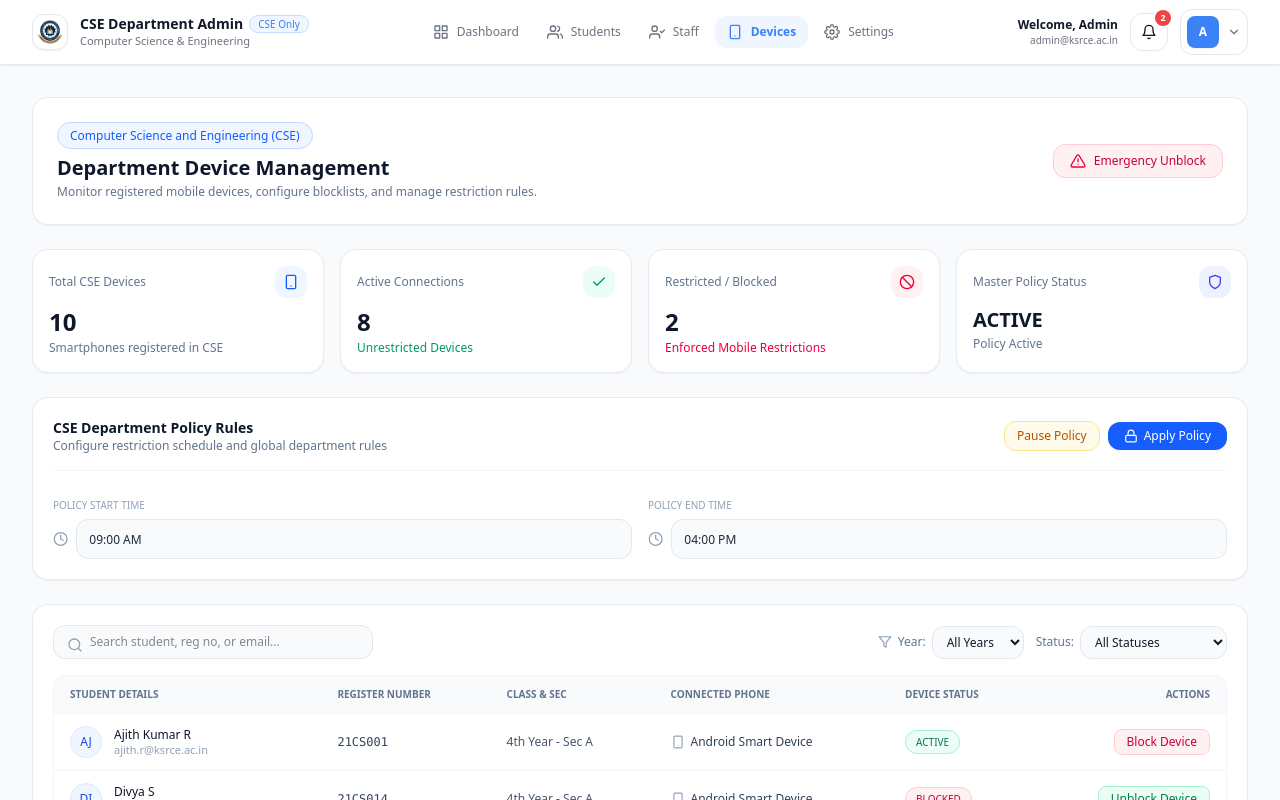
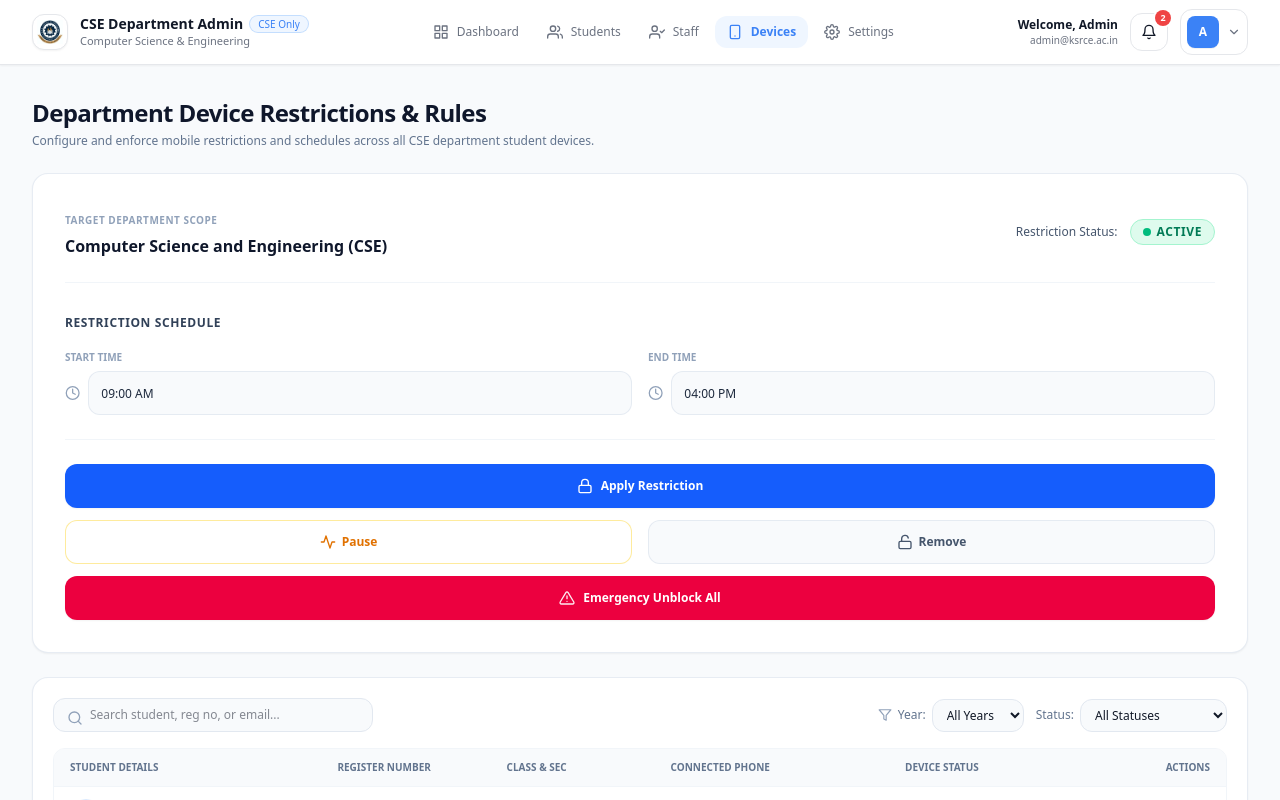
Before and after one commit to dharshinibala025/web_jammer, a React (Vite) app in the folder frontend/: page /admin/devices in a window 1280 px wide. Shown: the top 800 px of the page. Built offline with nearby package versions, Linux system fonts and the light colour scheme.

Commit message:
admindevice fixed

```diff
--- a/frontend/src/pages/admin/AdminDevicesPage.jsx
+++ b/frontend/src/pages/admin/AdminDevicesPage.jsx
@@ -11,15 +11,14 @@
   FiCheck,
   FiSlash,
   FiShield,
-  FiRefreshCw,
-  FiSend
+  FiActivity
 } from 'react-icons/fi';
 
 export const AdminDevicesPage = () => {
   const [students, setStudents] = useState(adminService.getStudents());
   const [startTime, setStartTime] = useState('09:00 AM');
   const [endTime, setEndTime] = useState('04:00 PM');
-  const [restrictionStatus, setRestrictionStatus] = useState('ACTIVE');
+  const [restrictionStatus, setRestrictionStatus] = useState('ACTIVE'); // 'ACTIVE' | 'PAUSED' | 'IDLE'
   const [searchTerm, setSearchTerm] = useState('');
   const [yearFilter, setYearFilter] = useState('All');
   const [statusFilter, setStatusFilter] = useState('All');
@@ -58,6 +57,15 @@
     );
   };
 
+  const handleLiftPolicy = () => {
+    setRestrictionStatus('IDLE');
+    adminService.addNotification(
+      'Department Restrictions Lifted',
+      'All CSE Department restrictions have been set to Idle.'
+    );
+    alert('All department policy restrictions removed.');
+  };
+
   const handleEmergencyUnblockAll = () => {
     if (window.confirm('Are you sure you want to lift all mobile restrictions across CSE department?')) {
       setRestrictionStatus('IDLE');
@@ -67,7 +75,20 @@
         'Emergency Unblock Executed',
         'All student mobile restrictions have been lifted by Admin.'
       );
+      alert('Emergency unblock executed successfully.');
     }
+  };
+
+  const getStatusBgColor = () => {
+    if (restrictionStatus === 'ACTIVE') return 'bg-emerald-100/70 border-emerald-200 text-emerald-700';
+    if (restrictionStatus === 'PAUSED') return 'bg-amber-100/70 border-amber-200 text-amber-700';
+    return 'bg-slate-100/70 border-slate-200 text-slate-700';
+  };
+
+  const getStatusDotColor = () => {
+    if (restrictionStatus === 'ACTIVE') return 'bg-emerald-500';
+    if (restrictionStatus === 'PAUSED') return 'bg-amber-500';
+    return 'bg-slate-400';
   };
 
   // Filtered devices list
@@ -81,142 +102,109 @@
     return matchesSearch && matchesYear && matchesStatus;
   });
 
-  const totalDevices = students.length;
-  const blockedDevicesCount = students.filter(s => s.status === 'Blocked').length;
-  const activeDevicesCount = students.filter(s => s.status === 'Active').length;
-
   return (
     <div className="space-y-6 text-left w-full">
-      {/* Page Header Banner */}
-      <div className="bg-white border border-slate-200/80 rounded-2xl p-6 shadow-xs flex flex-col md:flex-row md:items-center justify-between gap-4">
+      {/* Top Header */}
       <div>
-          <span className="px-3 py-1 rounded-full text-xs font-medium bg-blue-50 text-blue-600 border border-blue-200">
-            Computer Science and Engineering (CSE)
-          </span>
-          <h2 className="text-xl font-semibold text-slate-900 mt-2">Department Device Management</h2>
-          <p className="text-xs font-normal text-slate-500 mt-0.5">
-            Monitor registered mobile devices, configure blocklists, and manage restriction rules.
+        <h2 className="text-2xl font-bold tracking-tight text-slate-900">Department Device Restrictions & Rules</h2>
+        <p className="text-xs font-normal text-slate-500 mt-1">
+          Configure and enforce mobile restrictions and schedules across all CSE department student devices.
         </p>
       </div>
 
-        <div className="flex items-center space-x-2 shrink-0">
-          <button
-            onClick={handleEmergencyUnblockAll}
-            className="px-4 py-2 rounded-xl bg-rose-50 hover:bg-rose-100 text-rose-700 border border-rose-200 font-medium text-xs flex items-center space-x-2 cursor-pointer transition-colors"
-          >
-            <FiAlertTriangle className="w-4 h-4 text-rose-600" />
-            <span>Emergency Unblock</span>
-          </button>
+      {/* Master Control Card (Identical to Staff Device Page structure) */}
+      <div className="bg-white rounded-2xl border border-slate-200/80 p-6 sm:p-8 shadow-xs space-y-6">
+
+        {/* Target Supervision Department Bar */}
+        <div className="flex flex-col sm:flex-row sm:items-center justify-between gap-4 pb-6 border-b border-slate-100">
+          <div>
+            <span className="text-[10px] font-semibold text-slate-400 uppercase tracking-wider">Target Department Scope</span>
+            <div className="flex items-center space-x-3 mt-1">
+              <span className="text-base font-semibold text-slate-900">Computer Science and Engineering (CSE)</span>
             </div>
           </div>
 
-      {/* Summary Cards */}
-      <div className="grid grid-cols-1 sm:grid-cols-2 lg:grid-cols-4 gap-4">
-        <div className="bg-white border border-slate-200/80 rounded-2xl p-4 shadow-xs">
-          <div className="flex items-center justify-between">
-            <span className="text-xs font-medium text-slate-500">Total CSE Devices</span>
-            <div className="p-2 rounded-xl bg-blue-50 text-blue-600">
-              <FiSmartphone className="w-4 h-4" />
+          <div className="flex items-center space-x-3">
+            <span className="text-xs font-medium text-slate-600">Restriction Status:</span>
+            <div className={`px-3 py-1 rounded-full border flex items-center space-x-1.5 ${getStatusBgColor()}`}>
+              <span className={`w-2 h-2 rounded-full ${getStatusDotColor()}`} />
+              <span className="text-xs font-semibold tracking-wider">{restrictionStatus}</span>
             </div>
-          </div>
-          <h3 className="text-2xl font-semibold text-slate-900 mt-2">{totalDevices}</h3>
-          <p className="text-xs text-slate-500 mt-0.5 font-normal">Smartphones registered in CSE</p>
-        </div>
-
-        <div className="bg-white border border-slate-200/80 rounded-2xl p-4 shadow-xs">
-          <div className="flex items-center justify-between">
-            <span className="text-xs font-medium text-slate-500">Active Connections</span>
-            <div className="p-2 rounded-xl bg-emerald-50 text-emerald-600">
-              <FiCheck className="w-4 h-4" />
-            </div>
-          </div>
-          <h3 className="text-2xl font-semibold text-slate-900 mt-2">{activeDevicesCount}</h3>
-          <p className="text-xs text-emerald-600 font-medium mt-0.5">Unrestricted Devices</p>
-        </div>
-
-        <div className="bg-white border border-slate-200/80 rounded-2xl p-4 shadow-xs">
-          <div className="flex items-center justify-between">
-            <span className="text-xs font-medium text-slate-500">Restricted / Blocked</span>
-            <div className="p-2 rounded-xl bg-rose-50 text-rose-600">
-              <FiSlash className="w-4 h-4" />
-            </div>
-          </div>
-          <h3 className="text-2xl font-semibold text-slate-900 mt-2">{blockedDevicesCount}</h3>
-          <p className="text-xs text-rose-600 font-medium mt-0.5">Enforced Mobile Restrictions</p>
-        </div>
-
-        <div className="bg-white border border-slate-200/80 rounded-2xl p-4 shadow-xs">
-          <div className="flex items-center justify-between">
-            <span className="text-xs font-medium text-slate-500">Master Policy Status</span>
-            <div className="p-2 rounded-xl bg-indigo-50 text-indigo-600">
-              <FiShield className="w-4 h-4" />
-            </div>
-          </div>
-          <h3 className="text-xl font-semibold text-slate-900 mt-2">{restrictionStatus}</h3>
-          <p className="text-xs text-slate-500 mt-0.5 font-normal">{restrictionStatus === 'ACTIVE' ? 'Policy Active' : 'Policy Paused'}</p>
           </div>
         </div>
 
-      {/* Master Department Policy Control Box */}
-      <div className="bg-white rounded-2xl border border-slate-200/80 p-5 shadow-xs space-y-5">
-        <div className="flex items-center justify-between border-b border-slate-100 pb-4">
-          <div>
-            <h3 className="text-sm font-semibold text-slate-900">CSE Department Policy Rules</h3>
-            <p className="text-xs text-slate-500 font-normal">Configure restriction schedule and global department rules</p>
-          </div>
-
-          <div className="flex items-center space-x-2">
-            <button
-              onClick={handleTogglePause}
-              className={`px-3 py-1.5 rounded-xl text-xs font-medium border transition-colors cursor-pointer ${
-                restrictionStatus === 'ACTIVE'
-                  ? 'bg-amber-50 text-amber-700 border-amber-200 hover:bg-amber-100'
-                  : 'bg-emerald-50 text-emerald-700 border-emerald-200 hover:bg-emerald-100'
-              }`}
-            >
-              {restrictionStatus === 'ACTIVE' ? 'Pause Policy' : 'Resume Policy'}
-            </button>
-            <button
-              onClick={handleApplyDepartmentPolicy}
-              className="px-4 py-1.5 rounded-xl bg-blue-600 hover:bg-blue-700 text-white font-medium text-xs flex items-center space-x-1.5 shadow-xs cursor-pointer"
-            >
-              <FiLock className="w-3.5 h-3.5" />
-              <span>Apply Policy</span>
-            </button>
-          </div>
-        </div>
-
-        {/* Schedule Inputs */}
+        {/* Restriction Schedule Inputs */}
+        <div className="space-y-3 pt-2">
+          <h3 className="text-xs font-semibold text-slate-700 uppercase tracking-wider">
+            RESTRICTION SCHEDULE
+          </h3>
           <div className="grid grid-cols-1 sm:grid-cols-2 gap-4">
             <div>
-            <label className="text-[10px] font-medium text-slate-400 uppercase">Policy Start Time</label>
+              <label className="text-[10px] font-semibold text-slate-400 uppercase">Start Time</label>
               <div className="flex items-center space-x-2 mt-1">
                 <FiClock className="w-4 h-4 text-slate-400" />
                 <input
                   type="text"
                   value={startTime}
                   onChange={(e) => setStartTime(e.target.value)}
-                className="w-full bg-slate-50 border border-slate-200 rounded-xl h-10 px-3 text-xs font-medium text-slate-800 focus:outline-none focus:border-blue-500"
+                  className="w-full bg-slate-50 border border-slate-200/80 rounded-xl h-11 px-3 text-xs font-medium text-slate-800 focus:outline-none focus:border-blue-500 focus:ring-1 focus:ring-blue-500"
                 />
               </div>
             </div>
-
             <div>
-            <label className="text-[10px] font-medium text-slate-400 uppercase">Policy End Time</label>
+              <label className="text-[10px] font-semibold text-slate-400 uppercase">End Time</label>
               <div className="flex items-center space-x-2 mt-1">
                 <FiClock className="w-4 h-4 text-slate-400" />
                 <input
                   type="text"
                   value={endTime}
                   onChange={(e) => setEndTime(e.target.value)}
-                className="w-full bg-slate-50 border border-slate-200 rounded-xl h-10 px-3 text-xs font-medium text-slate-800 focus:outline-none focus:border-blue-500"
+                  className="w-full bg-slate-50 border border-slate-200/80 rounded-xl h-11 px-3 text-xs font-medium text-slate-800 focus:outline-none focus:border-blue-500 focus:ring-1 focus:ring-blue-500"
                 />
               </div>
             </div>
           </div>
         </div>
 
-      {/* Student Device Directory Table Section */}
+        {/* Action Buttons Section */}
+        <div className="space-y-3 pt-6 border-t border-slate-100">
+          <button
+            onClick={handleApplyDepartmentPolicy}
+            className="w-full h-11 bg-blue-600 hover:bg-blue-700 text-white rounded-xl font-semibold text-xs flex items-center justify-center space-x-2 shadow-xs cursor-pointer transition-colors"
+          >
+            <FiLock className="w-4 h-4" />
+            <span>Apply Restriction</span>
+          </button>
+
+          <div className="grid grid-cols-2 gap-4">
+            <button
+              onClick={handleTogglePause}
+              className="h-11 bg-white border border-amber-200/80 hover:bg-amber-50 text-amber-600 rounded-xl font-semibold text-xs flex items-center justify-center space-x-1.5 cursor-pointer transition-colors"
+            >
+              <FiActivity className="w-4 h-4" />
+              <span>{restrictionStatus === 'ACTIVE' ? 'Pause' : 'Resume'}</span>
+            </button>
+            <button
+              onClick={handleLiftPolicy}
+              className="h-11 bg-slate-50 border border-slate-200/80 hover:bg-slate-100 text-slate-600 rounded-xl font-semibold text-xs flex items-center justify-center space-x-1.5 cursor-pointer transition-colors"
+            >
+              <FiUnlock className="w-4 h-4" />
+              <span>Remove</span>
+            </button>
+          </div>
+
+          <button
+            onClick={handleEmergencyUnblockAll}
+            className="w-full h-11 bg-rose-600 hover:bg-rose-700 text-white rounded-xl font-semibold text-xs flex items-center justify-center space-x-2 shadow-xs cursor-pointer transition-colors"
+          >
+            <FiAlertTriangle className="w-4 h-4 animate-pulse" />
+            <span>Emergency Unblock All</span>
+          </button>
+        </div>
+
+      </div>
+
+      {/* Student Device Directory Table Section (Kept as requested) */}
       <div className="bg-white rounded-2xl border border-slate-200/80 p-5 shadow-xs space-y-4">
         {/* Table Search & Filters */}
         <div className="flex flex-col sm:flex-row items-center justify-between gap-4">
@@ -238,7 +226,7 @@
               <select
                 value={yearFilter}
                 onChange={(e) => setYearFilter(e.target.value)}
-                className="bg-slate-50 border border-slate-200 text-xs font-medium rounded-xl px-2.5 py-1.5 focus:outline-none"
+                className="bg-slate-50 border border-slate-200 text-xs font-medium rounded-xl px-2.5 py-1.5 focus:outline-none cursor-pointer"
               >
                 <option value="All">All Years</option>
                 <option value="1st Year">1st Year</option>
@@ -253,7 +241,7 @@
               <select
                 value={statusFilter}
                 onChange={(e) => setStatusFilter(e.target.value)}
-                className="bg-slate-50 border border-slate-200 text-xs font-medium rounded-xl px-2.5 py-1.5 focus:outline-none"
+                className="bg-slate-50 border border-slate-200 text-xs font-medium rounded-xl px-2.5 py-1.5 focus:outline-none cursor-pointer"
               >
                 <option value="All">All Statuses</option>
                 <option value="Active">Active (Unblocked)</option>
@@ -348,4 +336,5 @@
     </div>
   );
 };
+
 export default AdminDevicesPage;
```
Lines whose indentation alone changed are shown as unchanged.
